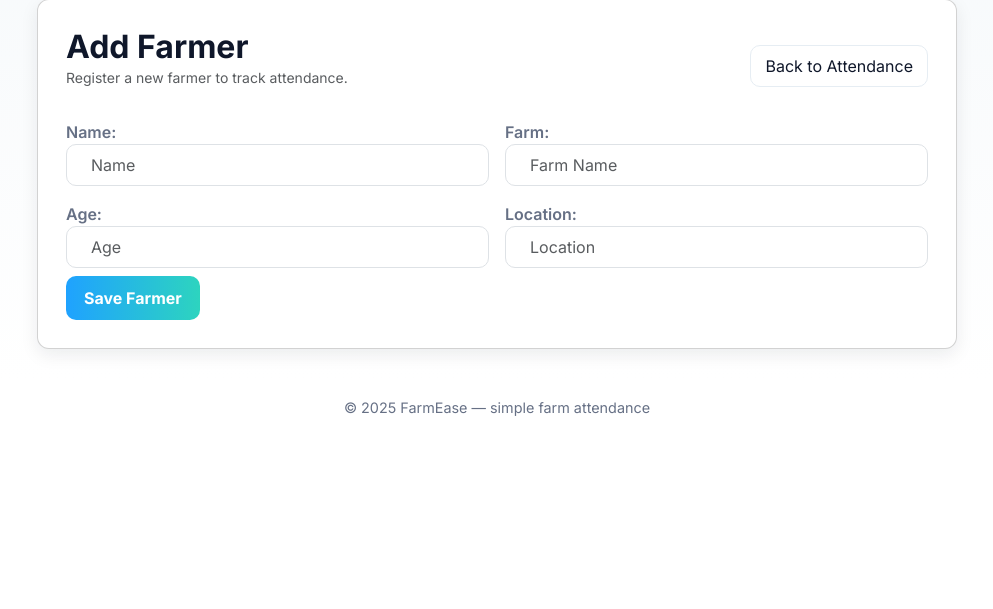
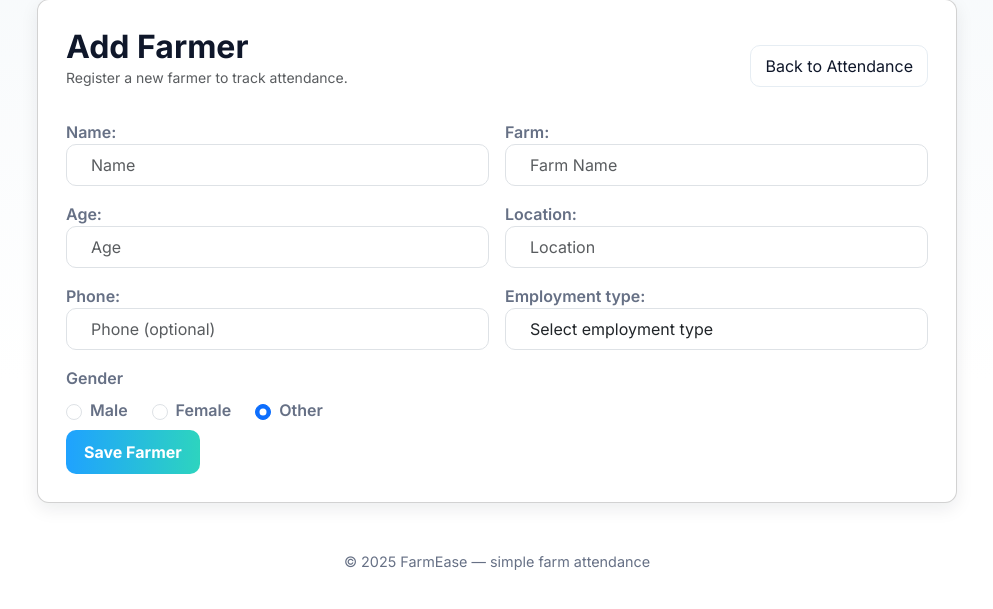
Before and after one commit to Corenegasore123/farm-management-system, a Django app: page /attendance/farmers/add/ in a window 1280 px wide. Shown: the part 101-710 px from the top of the page, without its empty margins (143-1136 px from the left). Run offline with Django 4.2, Linux system fonts and the light colour scheme.

Commit message:
fix: Resolve template syntax error and improve form layout
- Fix unclosed block tag on line 1
- Add page_title block for header consistency
- Render gender radios inline with proper labels
- Clean up employment_type field rendering
- Add proper block closing tags

```diff
--- a/attendance/templates/attendance/add_farmer.html
+++ b/attendance/templates/attendance/add_farmer.html
@@ -1,7 +1,7 @@
 {% extends 'attendance/base.html' %}
-{% block title %} Add Farmer — FarmEase {% endblock %}
+{% block title %}Add Farmer — FarmEase{% endblock %}
+{% block page_title %}Add Farmer{% endblock %}
 {% block content %}
-
   <div class="d-flex align-items-center justify-content-between mb-3">
     <div>
       <h2 class="mb-0">Add Farmer</h2>
@@ -41,9 +41,32 @@
       {{ form.location.label_tag }} {{ form.location }} {{ form.location.errors }}
     </div>
 
+    <div class="col-md-6">
+      {{ form.phone.label_tag }} {{ form.phone }} {{ form.phone.errors }}
+    </div>
+
+    <div class="col-md-6">
+      {{ form.employment_type.label_tag }}
+      {{ form.employment_type }}
+      {{ form.employment_type.errors }}
+    </div>
+
+    <div class="col-12">
+      <label class="form-label">Gender</label>
+      <div class="d-flex gap-4 align-items-center flex-wrap">
+        {% for radio in form.gender %}
+          <label class="d-inline-flex align-items-center gap-2">
+            {{ radio.tag }}
+            <span>{{ radio.choice_label }}</span>
+          </label>
+        {% endfor %}
+      </div>
+      {{ form.gender.errors }}
+    </div>
+
     <div class="col-12 mt-2">
       <button type="submit" class="btn btn-primary">Save Farmer</button>
     </div>
   </form>
 
-{% endblock %}
+{% endblock content %}
```
Lines whose indentation alone changed are shown as unchanged.
